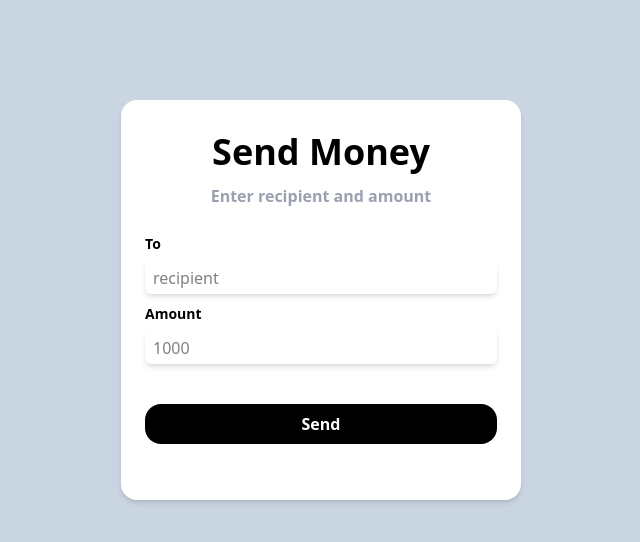
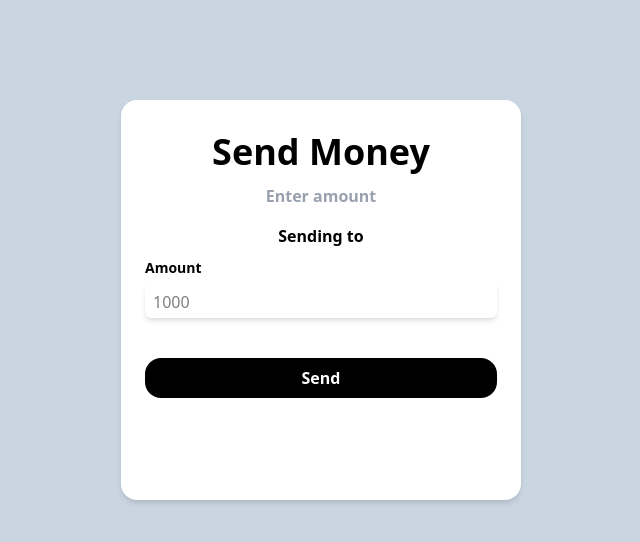
Before and after one commit to sanemi07/90-daysmern-devops, a React app in the folder week8/paymentapp/frontend/: page /transfer in a window 1280 px wide. Shown: the top 542 px of the page, without its empty margins (319-959 px from the left). Built offline with nearby package versions, Linux system fonts and the light colour scheme; the HTML template or start-up script is replaced by a standard one.

Commit message:
integrated transfer route with the frontend

```diff
--- a/week8/paymentapp/frontend/src/components/Balance.jsx
+++ b/week8/paymentapp/frontend/src/components/Balance.jsx
@@ -14,12 +14,12 @@ const Balance = () => {
           headers: { Authorization: `Bearer ${token}` }
         }
       )
-      console.log(response.data.balance)
+
       setBalance(response.data.balance) // adjust key based on backend response
     }
 
     fetchBalance()
-  }, [balance])
+  }, [])
 
   return <div className='font-bold text-2xl'>Your Balance Rs {balance}</div>
 }
--- a/week8/paymentapp/frontend/src/components/SendMoney.jsx
+++ b/week8/paymentapp/frontend/src/components/SendMoney.jsx
@@ -3,24 +3,24 @@ import Heading from '../components/Heading'
 import SubHeading from '../components/SubHeading'
 import InputBox from './InputBox'
 import Button from './Button'
+import { useNavigate, useSearchParams } from 'react-router-dom'
+import axios from 'axios'
 
 const SendMoney = () => {
-  const [to, setTo] = useState('')
+  const [searchParams]=useSearchParams()
+  const id=searchParams.get("id")
+  const name=searchParams.get("firstName")
   const [amount, setAmount] = useState('')
+  const navigate=useNavigate()
 
   return (
     <div className='bg-slate-300 flex h-screen justify-center p-25'>
       <div className='flex flex-col bg-white p-6 shadow-md rounded-2xl h-100 w-100'>
         <Heading label={'Send Money'} />
-        <SubHeading label={'Enter recipient and amount'} />
+        <SubHeading label={'Enter  amount'} />
+        <div className=' flex justify-center font-semibold'> Sending to {name}</div>
 
-        <InputBox
-          label={'To'}
-          placeHolder={'recipient'}
-          onChange={(e) => {
-            setTo(e.target.value)
-          }}
-        />
+
 
         <InputBox
           label={'Amount'}
@@ -34,7 +34,18 @@ const SendMoney = () => {
           <Button
             label={'Send'}
             onClick={() => {
-              console.log({ to, amount })
+              const token=localStorage.getItem("token")
+              axios.post("http://localhost:3000/api/v1/accounts/transfer",{
+                to:id,
+                amount:amount
+
+              },{
+                headers: { Authorization: `Bearer ${token}` }
+
+              }).then((response)=>{alert("money Transfered")
+                navigate('/dashboard')
+
+              })
             }}
           />
         </div>
--- a/week8/paymentapp/frontend/src/components/Users.jsx
+++ b/week8/paymentapp/frontend/src/components/Users.jsx
@@ -52,7 +52,7 @@ const User = ({ user }) => {
       </div>
 
       <button
-        onClick={() => navigate('/transfer')}
+        onClick={() => navigate(`/transfer?id=${user.id}&firstName=${user.firstName}`)}
         className='bg-black text-white px-4 py-1 rounded-md'
       >
         Send
```
Also changed, not shown: 1 other file (tests, documents, lock files or other folders).
